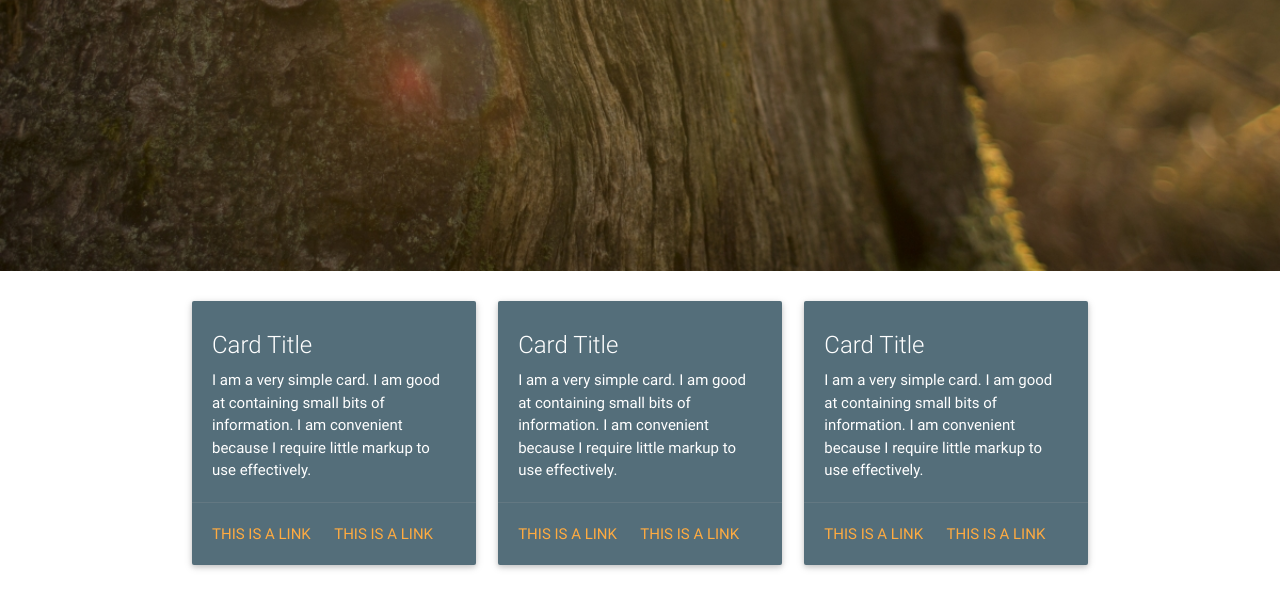
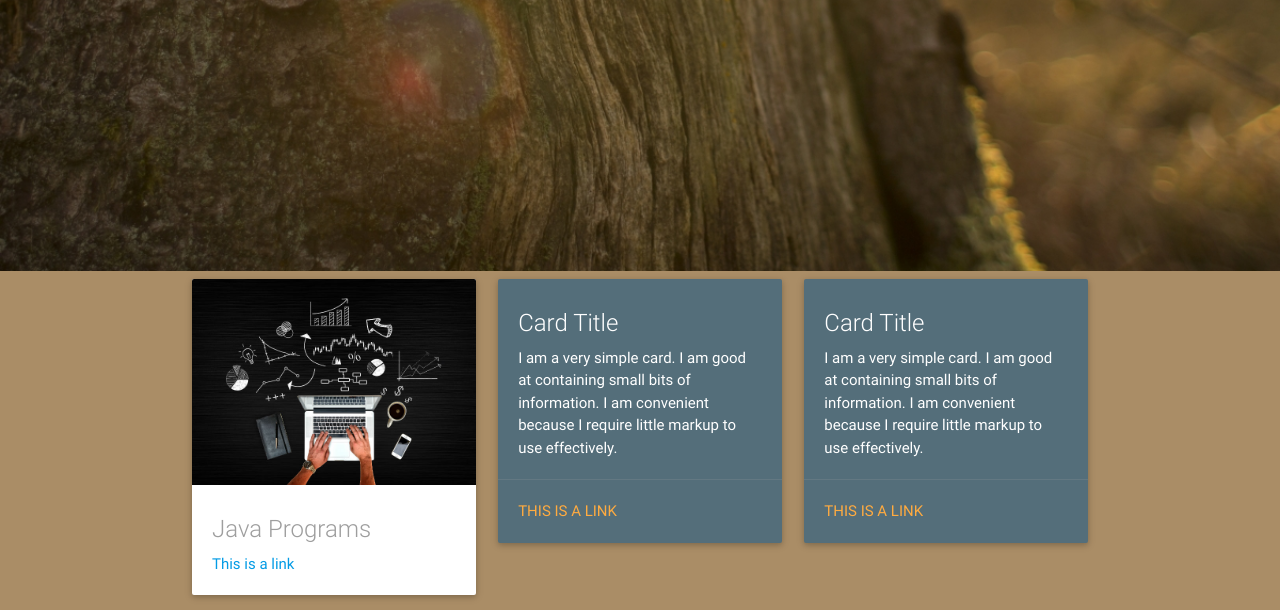
Before and after one commit to tijojose27/portfolio-materialize, a plain HTML site: page index.html in a window 1280 px wide. Shown: the part 529-1139 px from the top of the page. Before the commit the page ends 1109 px from the top, so only its background shows below. Drawn offline with Linux system fonts and the light colour scheme.

Commit message:
added optimized images and made some changes to css

```diff
--- a/index.html
+++ b/index.html
@@ -5,14 +5,10 @@
     <meta charset="utf-8" />
 
     <link rel="stylesheet" href="content/materialize/css/materialize.min.css" />
+    <link href="https://fonts.googleapis.com/icon?family=Material+Icons" rel="stylesheet">
     <link rel="stylesheet" href="myStyle/frontpage.css" />
 </head>
 <body>
-    <script src="Scripts/jquery-2.1.1.min.js"></script>
-    <script src="Scripts/materialize/materialize.min.js"></script>
-    <script src="myScripts/myAnimation.js"></script>
-
-
 
     <section id="cover">
         <div id="cover-caption">
@@ -27,14 +23,33 @@
         </div>
     </section>
 
-    <br />
-
-    <section id="first-section">
+    <section id="card-section">
         <div class="container">
-
             <div class="row">
                 <div class="col m4 s12">
 
+                    <div class="card">
+                        <div class="card-image waves-effect waves-light">
+                            <img class="activator" src="Images/Background/Optimized-working-on-laptop.jpg" />
+                        </div>
+                        <div class="card-content">
+                            <span class="card-title activator grey-text darken-2">Java Programs</span>
+                            <p><a href="#">This is a link</a></p>
+                        </div>
+                        <div class="card-reveal">
+                            <span class="card-title grey-text">
+                                Java Programs
+                                <i class="material-icons right">close</i>
+                            </span>
+                            <p>
+                                This is my collection of java programs that I have been working on some of them are complicated
+                                others are simple. This was taking from the time when I started programming till now.
+                            </p>
+                        </div>
+                    </div>
+                </div>
+
+                <div class="col m4 s12">
                     <div class="card blue-grey darken-1">
                         <div class="card-content white-text">
                             <span class="card-title">Card Title</span>
@@ -44,7 +59,6 @@
                             </p>
                         </div>
                         <div class="card-action">
-                            <a href="#">This is a link</a>
                             <a href="#">This is a link</a>
                         </div>
                     </div>
@@ -61,34 +75,19 @@
                         </div>
                         <div class="card-action">
                             <a href="#">This is a link</a>
-                            <a href="#">This is a link</a>
-                        </div>
-                    </div>
-                </div>
-
-                <div class="col m4 s12">
-                    <div class="card blue-grey darken-1">
-                        <div class="card-content white-text">
-                            <span class="card-title">Card Title</span>
-                            <p>
-                                I am a very simple card. I am good at containing small bits of information.
-                                I am convenient because I require little markup to use effectively.
-                            </p>
-                        </div>
-                        <div class="card-action">
-                            <a href="#">This is a link</a>
-                            <a href="#">This is a link</a>
                         </div>
                     </div>
                 </div>
 
             </div>
-
         </div>
 
     </section>
 
 
+    <script src="Scripts/jquery-2.1.1.min.js"></script>
+    <script src="Scripts/materialize/materialize.min.js"></script>
+    <script src="myScripts/myAnimation.js"></script>
 </body>
 
 </html>
--- a/myStyle/frontpage.css
+++ b/myStyle/frontpage.css
@@ -2,6 +2,12 @@ html, body {
     height:100%;
 }
 
+
+img{
+    max-width:100%;
+}
+
+/*Cover Section*/
 
 #cover{
     background-image:url("../Images/Background/Optimized-cuttree.jpg");
@@ -26,14 +32,8 @@ html, body {
     font-size: 250%;
 }
 
-img{
-    max-width:100%;
+/*Card SECTION*/
+
+#card-section{
+    background-color:#aa8d66;
 }
-
-#brand_imag{
-   height:5px;
-}
-
-.navbar-brand img{
-    height:32px;
-}
```
Also changed, not shown: Images/Background/Optimized-working-on-laptop.jpg (added).
